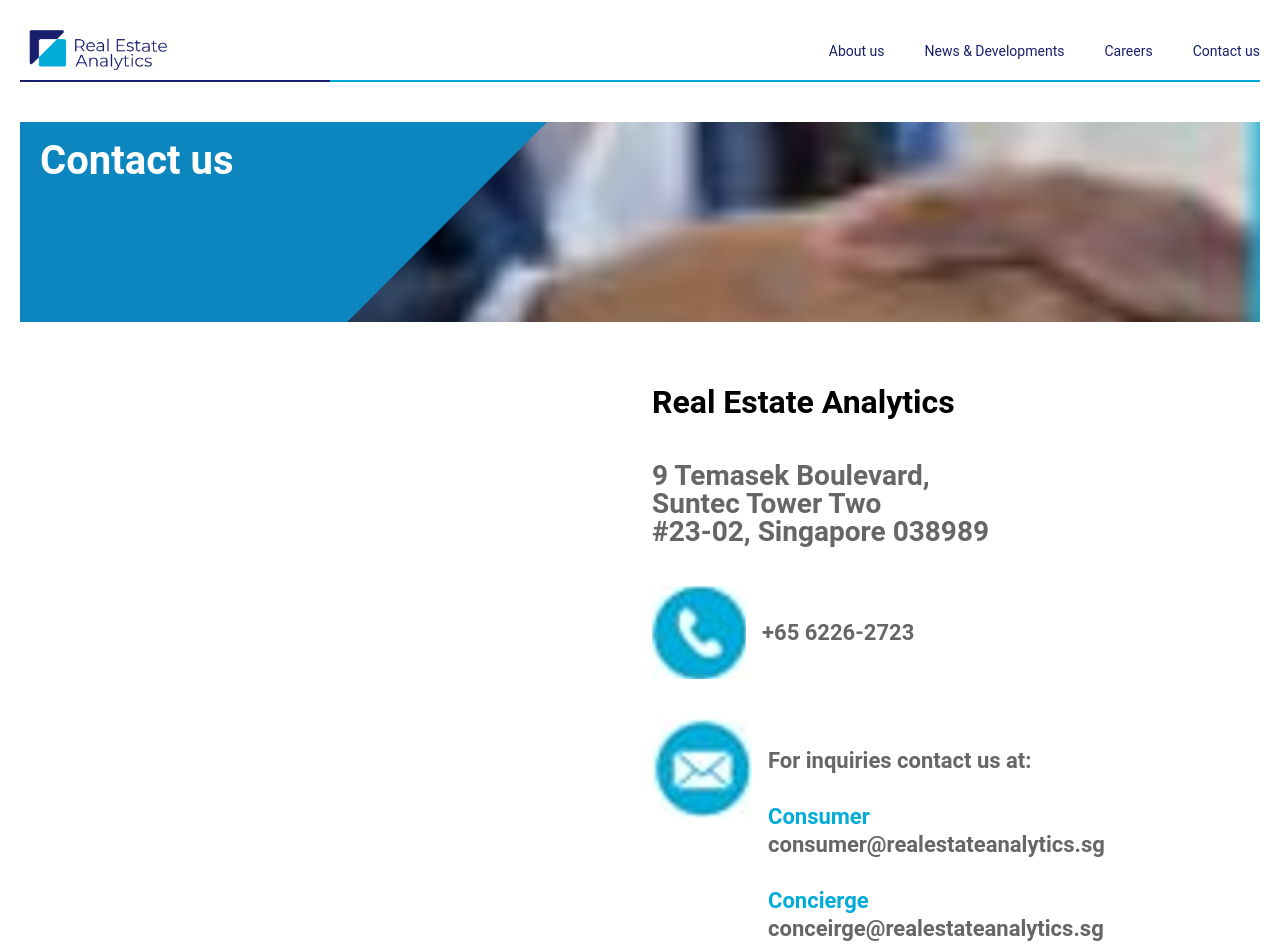
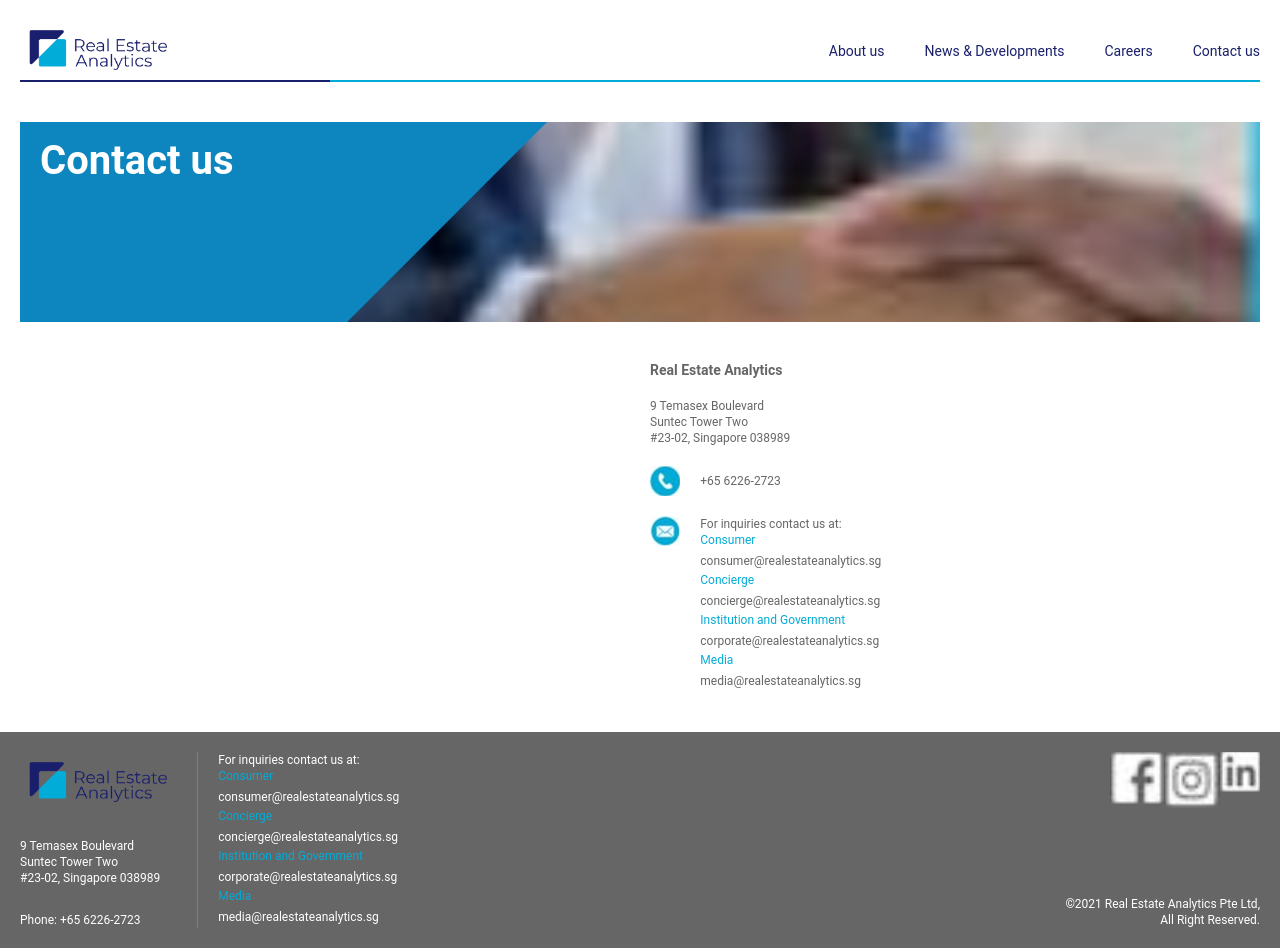
Before and after one commit to AmandineH/isaac-wong-pt, a Nuxt app: page /contact in a window 1280 px wide. Shown: the top 952 px of the page. Built offline with nearby package versions, Linux system fonts and the light colour scheme.

Commit message:
Contact page fixes

```diff
--- a/pages/contact.vue
+++ b/pages/contact.vue
@@ -1,5 +1,5 @@
 <template>
-  <div>
+  <div class="mx-auto max-w-1300px">
     <div
       class="relative overflow-hidden p-20px text-white m-20px bg-center bg-no-repeat bg-cover min-h-200px"
       :style="{
@@ -14,70 +14,60 @@
       <h1 class="supheader-1 relative z-10">Contact us</h1>
     </div>
 
-    <div class="p-20px pt-40px">
-      <div class="mx-auto max-w-full">
-        <div class="flex flex-col items-left">
-          <div class="relative z-10 flex text-justify text-black">
+    <div class="md:flex p-20px">
       <iframe
         src="https://www.google.com/maps/embed?pb=!1m18!1m12!1m3!1d3988.798167640012!2d103.85689231444971!3d1.2956953990549809!2m3!1f0!2f0!3f0!3m2!1i1024!2i768!4f13.1!3m3!1m2!1s0x31da19c4401f071f%3A0x3ce0fafa822c08f6!2sReal%20Estate%20Analytics!5e0!3m2!1sen!2ssg!4v1635401278030!5m2!1sen!2ssg"
-          width="600"
-          height="450"
+        class="w-full md:w-1/2 min-h-200px"
         style="border: 0"
         allowfullscreen=""
         loading="lazy"
       ></iframe>
-
-           <div class="sm:flex flex-row"><!--start point to appear on the below for small devices -->
-            <div class="header-1 text-left pl-8">
-              <p>Real Estate Analytics<br><br>
-                <span class="flex w-full text-gray-666666 header-2">
-                  9 Temasek Boulevard,<br>Suntec Tower Two<br>#23-02, Singapore 038989
-                </span>
-              </p>
-              <br>
-
-               <!---phone image and number -->
-              <div class="flex items-center text-gray-666666">
-                <img src="@/assets/call.png" alt="call">
-                <div class ="header-3 pl-4"><p>+65 6226-2723</p>
-                </div>
-              </div>
-                <br>
-
-                <!---inquiries -->
-              <div class="flex items-start text-gray-666666">
-                <img src="@/assets/inquiries.png" alt="inquiries" />
-                <div class ="header-3 pl-4"><br>
-                  <p>For inquiries contact us at:</p>
-                  <br>
-                  <p class="text-blue-03ABD7">Consumer</p>
-                  <a href="mailto:consumer@realestateanalytics.sg">consumer@realestateanalytics.sg</a>
-                  <br><br>
-                  <p class="text-blue-03ABD7">Concierge</p>
-                  <a href="mailto:conceirge@realestateanalytics.sg">conceirge@realestateanalytics.sg</a>
-                  <br><br>
-                  <p class="text-blue-03ABD7">Institutional and Government</p>
-                  <a href="mailto:corporate@realestateanalytics.sg">corporate@realestateanalytics.sg</a>
-                  <br><br>
-                  <p class="text-blue-03ABD7">Media</p>
-                  <a href="mailto:media@realestateanalytics.sg">media@realestateanalytics.sg</a>
-                </div><br>
+      <div class="md:w-1/2 md:ml-20px mt-20px md:mt-0">
+        <p class="title-3 mb-20px text-gray-666666">Real Estate Analytics</p>
+        <div class="my-20px">
+          <p class="body-4 text-gray-666666">9 Temasex Boulevard</p>
+          <p class="body-4 text-gray-666666">Suntec Tower Two</p>
+          <p class="body-4 text-gray-666666">#23-02, Singapore 038989</p>
         </div>
 
+
+        <div class="my-20px flex items-center">
+          <img src="@/assets/call.png" alt="call" class="h-30px">
+          <p class="body-4 text-gray-666666 ml-20px">+65 6226-2723</p>
         </div>
-          </div><!--end -->
 
+        <div class="my-20px flex items-start">
+          <img src="@/assets/inquiries.png" alt="inquiries" class="h-30px">
+          <div class="ml-20px">
+            <p class="body-4 text-gray-666666">For inquiries contact us at:</p>
+            <p class="text-blue-03ABD7 body-4">Consumer</p>
+            <a
+              class="body-4 text-gray-666666"
+              href="mailto:consumer@realestateanalytics.sg"
+              >consumer@realestateanalytics.sg</a
+            >
+            <p class="text-blue-03ABD7 body-4">Concierge</p>
+            <a
+              class="body-4 text-gray-666666"
+              href="mailto:concierge@realestateanalytics.sg"
+              >concierge@realestateanalytics.sg</a
+            >
+            <p class="text-blue-03ABD7 body-4">Institution and Government</p>
+            <a
+              class="body-4 text-gray-666666"
+              href="mailto:corporate@realestateanalytics.sg"
+              >corporate@realestateanalytics.sg</a
+            >
+            <p class="text-blue-03ABD7 body-4">Media</p>
+            <a
+              class="body-4 text-gray-666666"
+              href="mailto:media@realestateanalytics.sg"
+              >media@realestateanalytics.sg</a
+            >
           </div>
         </div>
       </div>
     </div>
-
-
-
-
-
-
-
   </div>
 </template>
 
```
Lines whose indentation alone changed are shown as unchanged.
